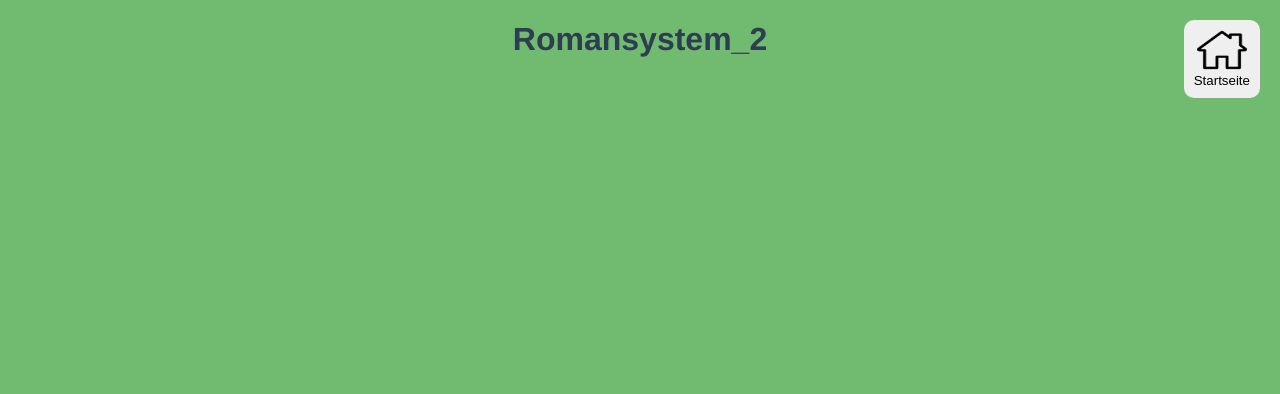
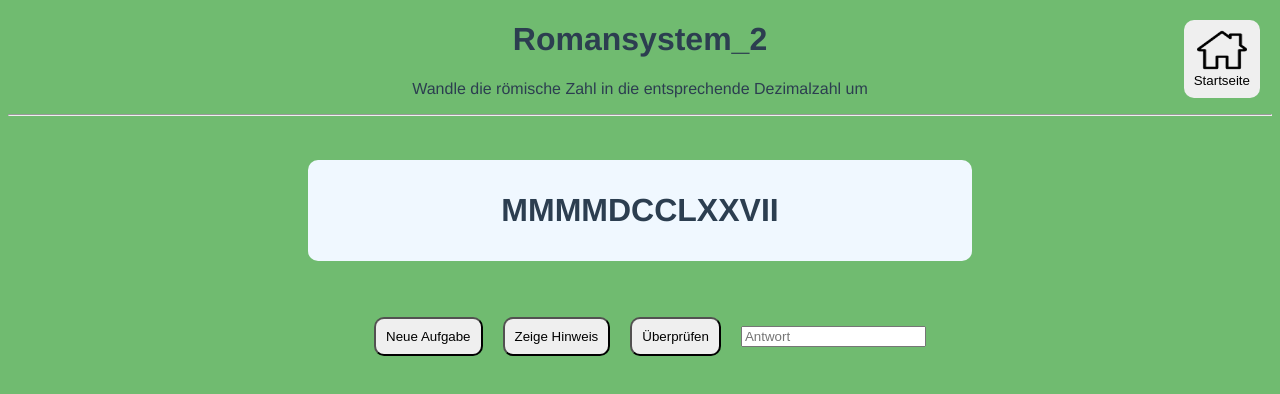
Before and after one commit to Fisnik-Mustafa/bsc-thesis, a Vue app: page /romansystem_2 in a window 1280 px wide. Shown: the top 394 px of the page. Built offline with nearby package versions, Linux system fonts and the light colour scheme.

Commit message:
Neue Aufgabe implementiert

```diff
--- a/src/views/Romansystem_2.vue
+++ b/src/views/Romansystem_2.vue
@@ -1,19 +1,146 @@
 <template>
-<div>
-  <h1>Romansystem_2</h1>
-  <Backtohomepage />
-</div>
+  <div>
+    <h1>Romansystem_2</h1>
+    <Backtohomepage />
+    <p>Wandle die römische Zahl in die entsprechende Dezimalzahl um</p>
+    <hr />
 
+    <Verifier
+      v-if="this.submitted"
+      :correctSolution="this.result"
+      :tip="''"
+      @close-verifier="this.submitted = false"
+    />
+
+    <br />
+    <br />
+
+    <div class="roman_number">
+      {{ romannumber }}
+    </div>
+
+    <br />
+    <br />
+
+    <Nexttask />
+    <button @click="showHint()" class="btn_submit" v-if="!hint">
+      Zeige Hinweis
+    </button>
+    <button @click="removeHint()" class="btn_submit" v-if="hint">
+      Entferne Hinweis
+    </button>
+    <button @click="submit()" class="btn_submit">Überprüfen</button>
+    <input v-model="eingabe" type="text" placeholder="Antwort" />
+    <p v-if="hint">
+      In der Tabelle findest du die entsprechenden Grössen und deren
+      Wert.
+    </p>
+    <img src="../assets/hints/hint_roman_1.png" width="1000" v-if="hint" />
+  </div>
 </template>
 
 <script>
 import Backtohomepage from "@/components/Backtohomepage.vue";
+import Nexttask from "@/components/Nexttask.vue";
+import Verifier from "@/components/Verifier.vue";
 
 export default {
-    components: { Backtohomepage }
-}
+  components: { Backtohomepage, Nexttask, Verifier },
+  data() {
+    return {
+      randomnumber: Math.floor(Math.random() * (9999 - 1 + 1)) + 1,
+      romannumber: "",
+      M: 0,
+      D: 0,
+      C: 0,
+      L: 0,
+      X: 0,
+      V: 0,
+      I: 0,
+      hint: false,
+      eingabe: '',
+      result: false,
+      submitted: false,
+    };
+  },
+  created: function () {
+    let temp = 0;
+
+    // M
+    this.M = Math.floor(this.randomnumber / 1000);
+    temp = this.randomnumber % 1000;
+    for (var i = 0; i < this.M; i++) {
+      this.romannumber = this.romannumber + "M";
+    }
+
+    // D
+    this.D = Math.floor(temp / 500);
+    temp = temp % 500;
+    for (var i = 0; i < this.D; i++) {
+      this.romannumber = this.romannumber + "D";
+    }
+
+    // C
+    this.C = Math.floor(temp / 100);
+    temp = temp % 100;
+    for (var i = 0; i < this.C; i++) {
+      this.romannumber = this.romannumber + "C";
+    }
+
+    // L
+    this.L = Math.floor(temp / 50);
+    temp = temp % 50;
+    for (var i = 0; i < this.L; i++) {
+      this.romannumber = this.romannumber + "L";
+    }
+
+    // X
+    this.X = Math.floor(temp / 10);
+    temp = temp % 10;
+    for (var i = 0; i < this.X; i++) {
+      this.romannumber = this.romannumber + "X";
+    }
+
+    // V
+    this.V = Math.floor(temp / 5);
+    temp = temp % 5;
+    for (var i = 0; i < this.V; i++) {
+      this.romannumber = this.romannumber + "V";
+    }
+
+    // I
+    this.I = temp;
+    for (var i = 0; i < this.I; i++) {
+      this.romannumber = this.romannumber + "I";
+    }
+  },
+  methods: {
+    submit(){
+      if(this.eingabe == this.randomnumber){
+        this.result = true;
+      }else {
+        this.result = false;
+      }
+      this.submitted = true;
+    },
+    showHint() {
+      this.hint = true;
+    },
+    removeHint() {
+      this.hint = false;
+    }
+  }
+};
 </script>
 
 <style>
-
+.roman_number {
+  font-weight: bold;
+  font-size: 2em;
+  background-color: aliceblue;
+  border-radius: 10px;
+  padding: 1em;
+  width: 600px;
+  margin: auto;
+}
 </style>
```
